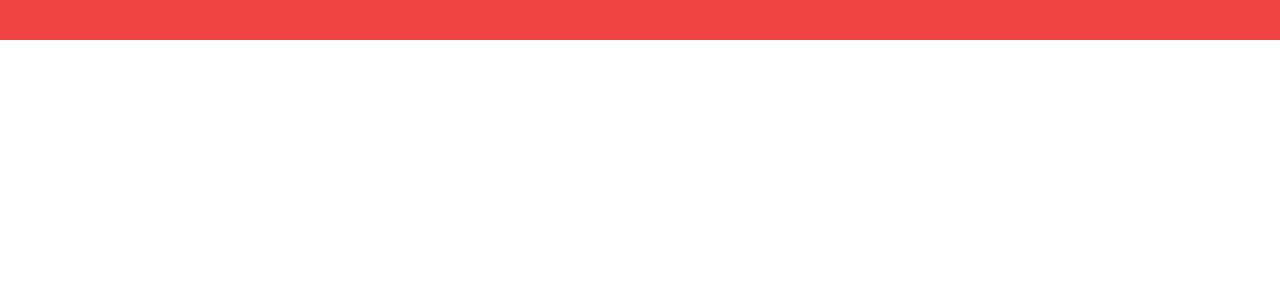
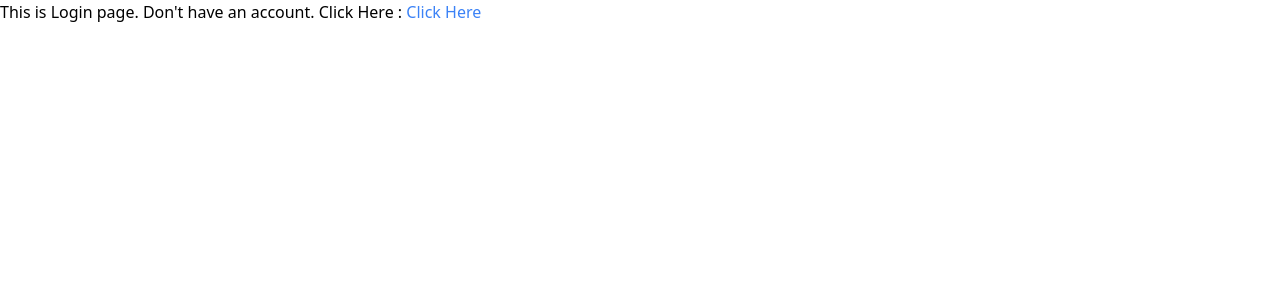
Before and after one commit to striver01/devslane_project, a React (Create React App) app: page /login in a window 1280 px wide. Shown: the top 300 px of the page. Built offline with nearby package versions, Linux system fonts and the light colour scheme.

Commit message:
Setup Routing among each pages

```diff
--- a/package.json
+++ b/package.json
@@ -11,8 +11,10 @@
     "@types/node": "^12.20.16",
     "@types/react": "^17.0.14",
     "@types/react-dom": "^17.0.9",
+    "@types/react-router-dom": "^5.1.8",
     "react": "^17.0.2",
     "react-dom": "^17.0.2",
+    "react-router-dom": "^5.2.0",
     "react-scripts": "4.0.3",
     "typescript": "^4.3.5",
     "web-vitals": "^1.1.2"
--- a/src/App.tsx
+++ b/src/App.tsx
@@ -1,8 +1,31 @@
 import React from 'react';
+import { BrowserRouter, Redirect, Route, Switch } from 'react-router-dom';
+import DashboardPage from './Pages/Dashboard.page';
+import LoginPage from './Pages/Login.page';
+import RecordingsPage from './Pages/Recordings.page';
+import SignupPage from './Pages/Signup.page';
 
 function App() {
   return (
-    <div className="bg-red-500 h-10"></div>
+    <BrowserRouter>
+      <Switch>
+        <Route path="/" exact>
+          <Redirect to="/login"></Redirect>
+        </Route>
+        <Route path="/login">
+          <LoginPage></LoginPage>
+        </Route>
+        <Route path="/signup">
+          <SignupPage></SignupPage>
+        </Route>
+        <Route path="/dashboard">
+          <DashboardPage></DashboardPage>
+        </Route>
+        <Route path="/recordings">
+          <RecordingsPage></RecordingsPage>
+        </Route>
+      </Switch>
+    </BrowserRouter>
   );
 }
 
--- a/src/Pages/Dashboard.page.tsx
+++ b/src/Pages/Dashboard.page.tsx
@@ -1,13 +1,16 @@
-import {FC,memo} from 'react';
+import { FC,memo } from 'react';
+import { Link } from 'react-router-dom';
 
 interface Props{
 
 }
 
- const Dashboard: React.FC<Props> = (props) => {
+ const Dashboard: FC<Props> = (props) => {
   return(
     <div>
       This is Dashboard page.
+      <Link to="/recordings"><span className="text-blue-500">Go to Recordings</span></Link>
+      <Link to="/login"><span className="text-blue-500">Sign in</span></Link>
     </div>
   );
 }
--- a/src/Pages/Recordings.page.tsx
+++ b/src/Pages/Recordings.page.tsx
@@ -1,13 +1,15 @@
-import {FC,memo} from 'react';
+import { FC,memo } from 'react';
+import { Link } from 'react-router-dom';
 
 interface Props{
 
 }
 
- const Recordings: React.FC<Props> = (props) => {
+ const Recordings: FC<Props> = (props) => {
   return(
     <div>
       This is Recordings page.
+      <Link to="/dashboard"><span className="text-blue-500">Go to Dashboard</span></Link>
     </div>
   );
 }
--- a/src/Pages/Signup.page.tsx
+++ b/src/Pages/Signup.page.tsx
@@ -1,13 +1,15 @@
-import {FC,memo} from 'react';
-
+import { FC, memo } from 'react';
+import { Link } from "react-router-dom";
 interface Props{
 
 }
 
- const Signup: React.FC<Props> = (props) => {
+ const Signup: FC<Props> = (props) => {
   return(
     <div>
       This is Signup page.
+      Already have an account. <Link to="/login"><span className="text-blue-500">Click Here</span></Link>
+      <Link to="/recordings"><span className="text-blue-500">Go to Dashboard</span></Link>
     </div>
   );
 }
--- a/src/Pages/login.page.tsx
+++ b/src/Pages/login.page.tsx
@@ -1,15 +1,15 @@
-import {FC,memo} from 'react';
+import React from 'react';
+import { Link } from 'react-router-dom';
 
-interface Props{
+interface Props{}
 
-}
-
- const login: React.FC<Props> = (props) => {
+ const Login: React.FC<Props> = (props) => {
   return(
     <div>
       This is Login page.
+      Don't have an account. Click Here : <Link to="/signup"><span className="text-blue-500">Click Here</span></Link>
     </div>
   );
 }
-login.defaultProps = {}
-export default memo(login);
+Login.defaultProps = {}
+export default Login;
```
Also changed, not shown: 1 other file (tests, documents, lock files or other folders).
